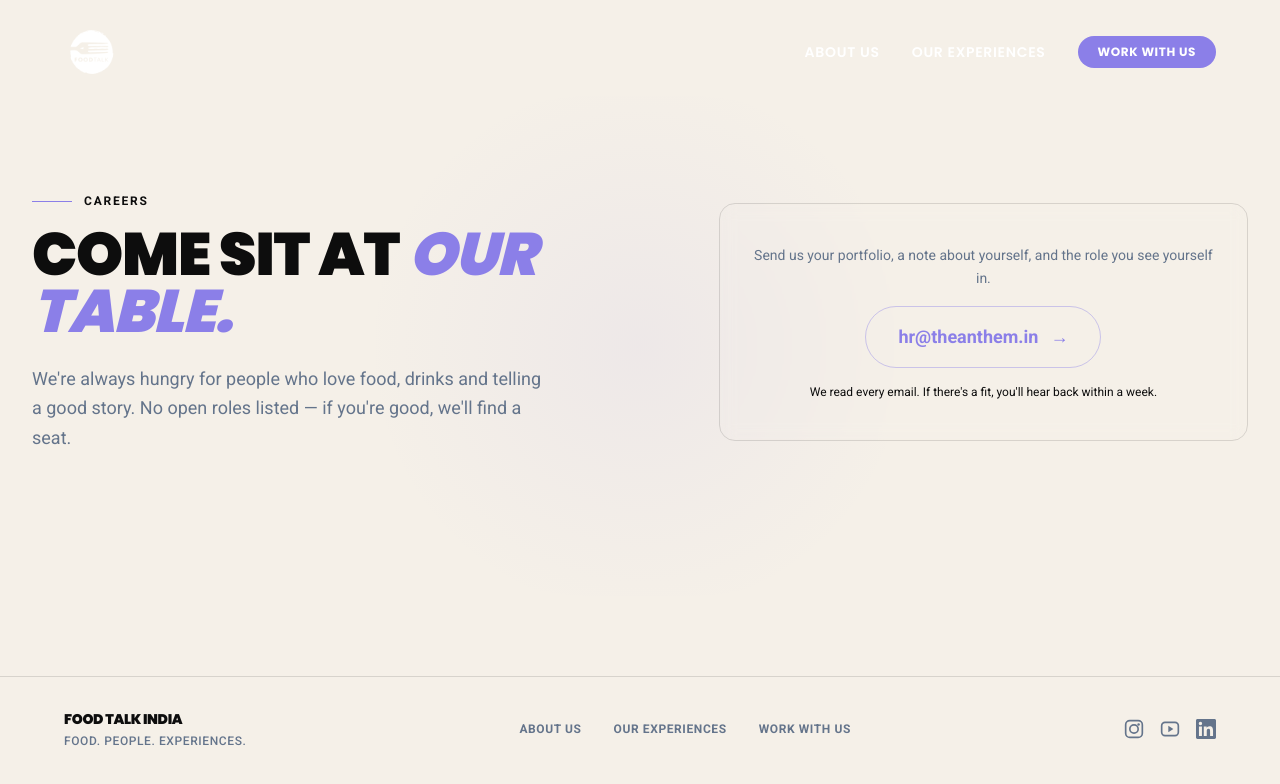
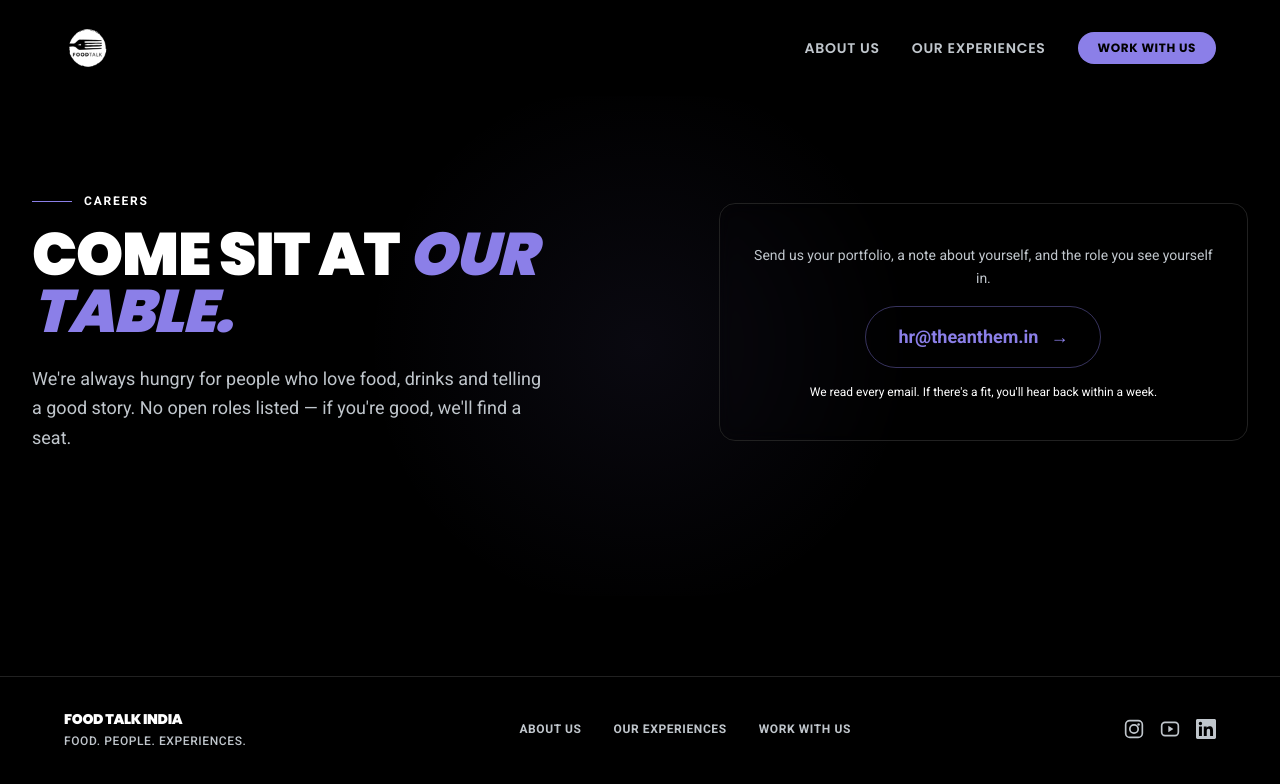
Before and after one commit to Comptech-Enterprises/food-talk-website, a Next.js app: page /careers in a window 1280 px wide. Shown: the top 784 px of the page. Built offline with nearby package versions, Linux system fonts and the light colour scheme.

Commit message:
Match typography, font colors, dark background, and surfaces with Anthem theme

```diff
--- a/src/app/globals.css
+++ b/src/app/globals.css
@@ -1,24 +1,33 @@
 @import "tailwindcss";
 
 :root {
-  --bg: #f5f0e8;
+  --bg: #000000;
   --bg-dark: #000000;
-  --fg: #0d0d0d;
+  --surface: #0d0d0d;
+  --surface-2: #121212;
+  --surface-3: #1c1c1c;
+  --border: #212121;
+  --fg: #ffffff;
   --fg-light: #ffffff;
-  --muted: #64748b;
-  --muted-light: #c0c6cc;
+  --muted: #c0c6cc;
+  --muted-light: #e2e8f0;
   --muted-2: #888888;
-  --line: rgba(0, 0, 0, 0.12);
+  --line: #212121;
   --line-dark: #212121;
   --accent: #8b7fe8;
   --accent-soft: #b8a8f0;
   --accent-deep: #6c5ce7;
   --accent-ink: #000000;
+  --accent-glow: rgba(139, 127, 232, 0.4);
 }
 
 @theme inline {
   --color-bg: var(--bg);
   --color-bg-dark: var(--bg-dark);
+  --color-surface: var(--surface);
+  --color-surface-2: var(--surface-2);
+  --color-surface-3: var(--surface-3);
+  --color-border: var(--border);
   --color-fg: var(--fg);
   --color-fg-light: var(--fg-light);
   --color-muted: var(--muted);
--- a/src/components/AboutSection.tsx
+++ b/src/components/AboutSection.tsx
@@ -4,13 +4,16 @@ import Reveal from "./Reveal";
 
 export default function AboutSection() {
   return (
-    <section id="about" className="scroll-mt-20 py-16 md:py-24 border-b border-line overflow-hidden">
-      <div className="mx-auto max-w-[1600px] px-6 sm:px-10 md:px-14 lg:px-16">
-        <div className="grid md:grid-cols-12 gap-10 md:gap-14 items-center">
+    <section id="about" className="relative scroll-mt-20 py-20 md:py-28 border-b border-line overflow-hidden bg-bg">
+      {/* Ambient background glow */}
+      <div aria-hidden="true" className="pointer-events-none absolute -top-20 left-1/4 h-96 w-96 rounded-full bg-accent/10 blur-[130px]" />
+
+      <div className="relative mx-auto max-w-[1600px] px-6 sm:px-10 md:px-14 lg:px-16">
+        <div className="grid md:grid-cols-12 gap-12 md:gap-16 items-center">
           {/* Left Column */}
           <div className="md:col-span-6 flex flex-col justify-center text-left">
             <Reveal variant="left">
-              <p className="font-display text-xs md:text-sm font-semibold tracking-[0.2em] uppercase text-accent mb-3 flex items-center gap-2">
+              <p className="font-display text-xs md:text-sm font-semibold tracking-[0.2em] uppercase text-accent mb-4 flex items-center gap-2">
                 <span className="w-5 h-0.5 bg-accent inline-block" />
                 ABOUT US
               </p>
@@ -18,7 +21,7 @@ export default function AboutSection() {
 
             <LineReveal
               as="h2"
-              className="font-display text-3xl sm:text-4xl md:text-5xl lg:text-6xl font-black uppercase leading-[0.95] tracking-tight text-fg"
+              className="font-display text-3xl sm:text-4xl md:text-5xl lg:text-6xl font-black uppercase leading-[0.95] tracking-tight text-white"
               lines={[
                 "A FOOD",
                 <span key="highlight" className="text-gradient">EXPERIENCES</span>,
@@ -28,7 +31,7 @@ export default function AboutSection() {
 
             <Reveal delay={250} variant="up">
               <p className="mt-6 text-base sm:text-lg leading-relaxed text-muted font-normal font-sans">
-                Bringing people together around <span className="text-fg font-medium">food, drinks and culture</span>. We curate
+                Bringing people together around <span className="text-white font-medium">food, drinks and culture</span>. We curate
                 experiences that celebrate the <span className="text-accent font-medium">people, places and ideas</span> behind them,
                 and create spaces where great food, memorable drinks and meaningful
                 connections come together.
@@ -39,7 +42,7 @@ export default function AboutSection() {
           {/* Right Column: Plating Image */}
           <div className="md:col-span-6">
             <Reveal delay={300}>
-              <div className="group relative aspect-[16/10] sm:aspect-[4/3] md:aspect-[16/10] w-full overflow-hidden rounded-none shadow-md bg-black/10">
+              <div className="group relative aspect-[16/10] sm:aspect-[4/3] md:aspect-[16/10] w-full overflow-hidden rounded-2xl border border-line shadow-2xl bg-surface">
                 <Image
                   src="https://images.unsplash.com/photo-1555396273-367ea4eb4db5?auto=format&fit=crop&w=1200&q=80"
                   alt="Chef plating food with microgreens"
--- a/src/components/Navbar.tsx
+++ b/src/components/Navbar.tsx
@@ -28,7 +28,7 @@ export default function Navbar({ tone = "light" }: { tone?: "light" | "dark" })
     <nav
       className={`fixed top-0 left-0 right-0 z-50 transition-all duration-500 ${
         scrolled
-          ? "bg-bg-dark/85 backdrop-blur-lg border-b border-white/10 py-3 shadow-lg"
+          ? "bg-black/85 backdrop-blur-xl border-b border-line py-3.5 shadow-2xl"
           : "bg-transparent py-5 sm:py-6"
       }`}
     >
@@ -39,7 +39,7 @@ export default function Navbar({ tone = "light" }: { tone?: "light" | "dark" })
             alt="Food Talk India"
             width={120}
             height={40}
-            className={`h-12 md:h-14 w-auto brightness-0 ${onDark ? "invert" : ""}`}
+            className="h-10 sm:h-12 w-auto brightness-0 invert"
             priority
           />
         </Link>
@@ -48,19 +48,19 @@ export default function Navbar({ tone = "light" }: { tone?: "light" | "dark" })
         <div className="hidden md:flex items-center gap-8">
           <Link
             href="/#about"
-            className={`font-display text-xs md:text-sm font-semibold tracking-wider ${ink} hover:text-accent transition-colors`}
+            className="font-display text-xs md:text-sm font-semibold tracking-wider text-muted hover:text-white transition-colors"
           >
             ABOUT US
           </Link>
           <Link
             href="/#experiences"
-            className={`font-display text-xs md:text-sm font-semibold tracking-wider ${ink} hover:text-accent transition-colors`}
+            className="font-display text-xs md:text-sm font-semibold tracking-wider text-muted hover:text-white transition-colors"
           >
             OUR EXPERIENCES
           </Link>
           <Link
             href="/#work-with-us"
-            className="bg-accent text-white px-5 py-2 rounded-full font-display text-xs font-bold tracking-wider uppercase hover:bg-accent-deep hover:shadow-[0_2px_15px_rgba(139,127,232,0.4)] active:scale-95 transition-all"
+            className="bg-accent text-black px-5 py-2 rounded-full font-display text-xs font-bold tracking-wider uppercase hover:bg-accent-soft hover:shadow-[0_0_20px_var(--accent-glow)] active:scale-95 transition-all"
           >
             WORK WITH US
           </Link>
--- a/src/components/NewsletterCTA.tsx
+++ b/src/components/NewsletterCTA.tsx
@@ -43,11 +43,11 @@ export default function NewsletterCTA() {
                 type="email"
                 placeholder="Your email address"
                 required
-                className="bg-white text-fg px-4 py-3 sm:py-3.5 text-xs sm:text-sm font-medium placeholder:text-muted-2 focus:outline-none rounded-none flex-1 min-w-0 font-sans"
+                className="bg-surface/90 border border-line text-white px-5 py-3 sm:py-3.5 text-xs sm:text-sm font-medium placeholder:text-muted-2 focus:outline-none focus:border-accent focus:bg-surface-2 rounded-none flex-1 min-w-0 font-sans transition-colors"
               />
               <button
                 type="submit"
-                className="bg-accent text-white px-6 py-3 sm:py-3.5 text-xs sm:text-sm font-bold uppercase tracking-wider hover:bg-accent-deep hover:shadow-[0_0_20px_rgba(139,127,232,0.5)] active:scale-95 transition-all cursor-pointer shrink-0 rounded-none mt-2 sm:mt-0 font-display"
+                className="bg-accent text-black px-7 py-3 sm:py-3.5 text-xs sm:text-sm font-extrabold uppercase tracking-wider hover:bg-accent-soft hover:shadow-[0_0_20px_var(--accent-glow)] active:scale-95 transition-all cursor-pointer shrink-0 rounded-none mt-2 sm:mt-0 font-display"
               >
                 SIGN UP
               </button>
```
Also changed, not shown: src/components/ExperiencesSection.tsx (+8 -8 lines), src/components/HowItWorks.tsx (+7 -7 lines), src/components/WorkWithUs.tsx (+17 -17 lines).
